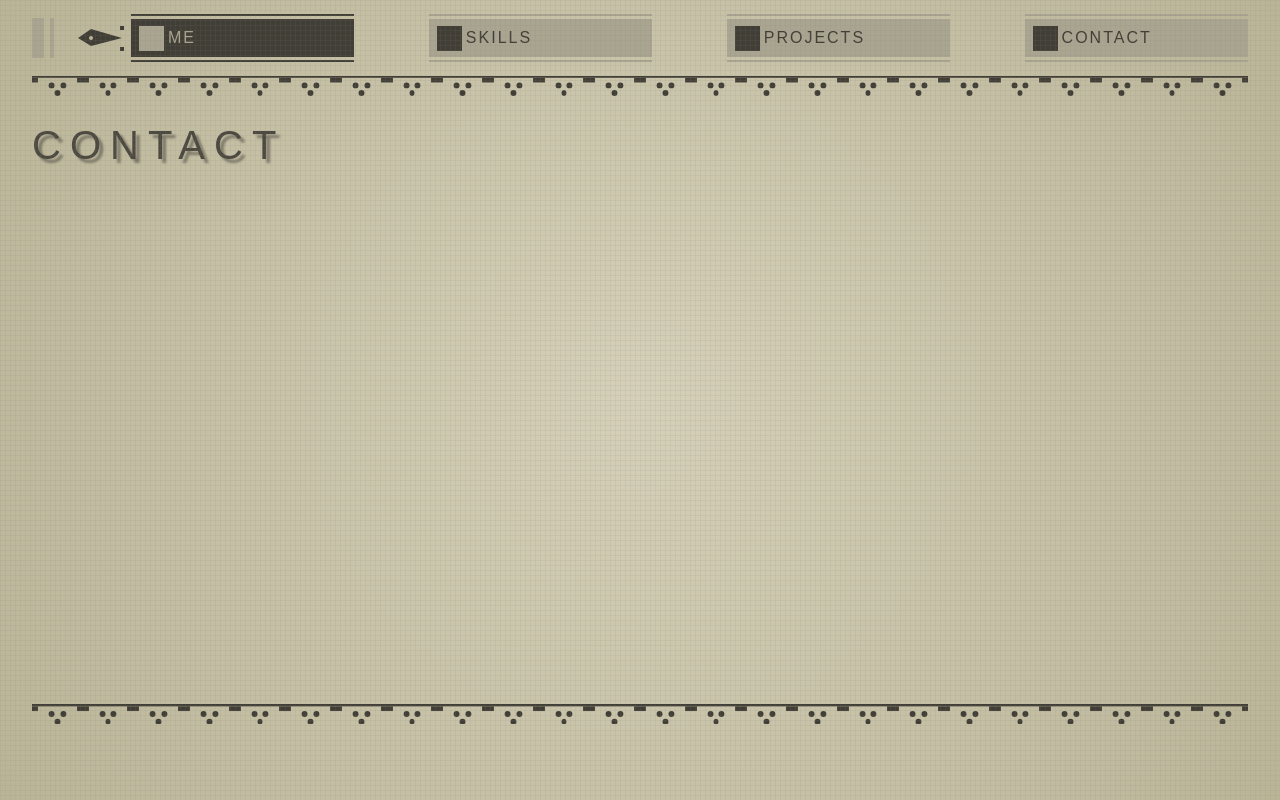
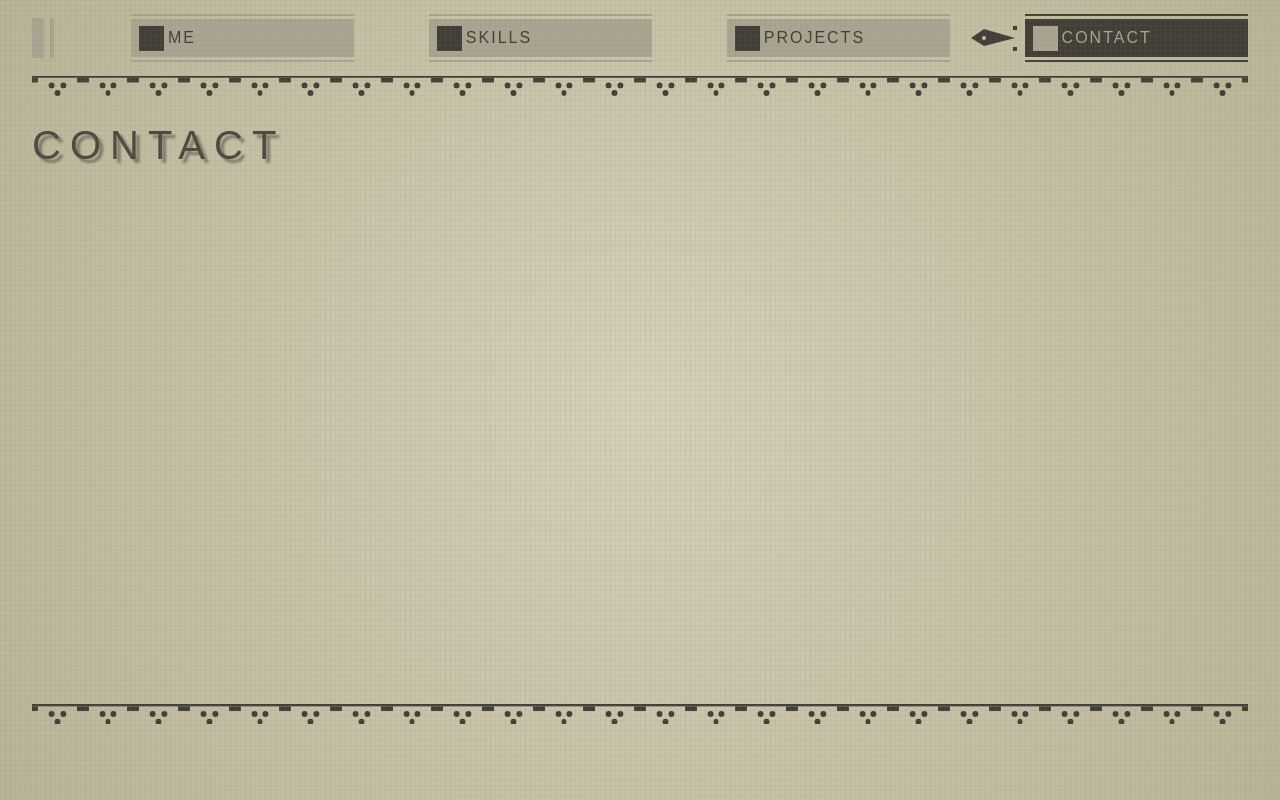
Before and after one commit to ElHurta/portfolio-hurtado, a Next.js app: page /contact in a window 1280 px wide. Built offline with nearby package versions, Linux system fonts and the light colour scheme.

Commit message:
reworking URL wise navbar

```diff
--- a/src/app/components/Home/AboutMe.tsx
+++ b/src/app/components/Home/AboutMe.tsx
@@ -3,7 +3,7 @@ import SkillIcons from "../Icons/SkillIcons";
 import { Profile } from "@/interfaces/portfolio.interfaces";
 
 export default function AboutMe({profile}: {profile: Profile}) {
-  console.log(profile);
+
   return (
     <div className={styles.aboutContainer}>
       <p className={styles.longDesc}>
--- a/src/app/components/Navigation/NavItem.tsx
+++ b/src/app/components/Navigation/NavItem.tsx
@@ -6,7 +6,7 @@ import Link from "next/link"
 import styles from './NavItem.module.css'
 import PointerSVG from "../Icons/PointerSVG"
 
-export function NavItem({ route, handleActive }: { route: Route, handleActive: (path: string) => void }) {
+export function NavItem({ route }: { route: Route}) {
 
     return (
         <li className={`${styles.navitem} ${route.active ? styles.navitemActive : ''}`}>
@@ -24,7 +24,6 @@ export function NavItem({ route, handleActive }: { route: Route, handleActive: (
 
             <div className={`${styles.navButton} ${route.active ? styles.navButtonActive : ''}`}>
                 <div
-                    onClick={() => handleActive(route.path)}
                     className={`${styles.buttonContent} ${route.active ? styles.buttonContentActive : ''}`}>
                     <Link href={route.path}>
                         <div className={`${styles.routeIcon} ${route.active ? styles.routeIconActive : ''}`}></div>
--- a/src/app/components/Navigation/Navigation.tsx
+++ b/src/app/components/Navigation/Navigation.tsx
@@ -1,6 +1,7 @@
 'use client'
 
-import { useState } from "react"
+import { useState, useEffect } from "react"
+import { usePathname } from "next/navigation"
 
 import { routes } from "@/app/routers"
 import { NavItem } from "./NavItem"
@@ -10,33 +11,18 @@ import VerticalBarSVG from '../Icons/VerticalBarSVG';
 
 export function Navigation() {
 
-    const [tabs, setTabs] = useState(() => {
-        if (globalThis.localStorage.getItem('activeTab')) {
-            routes.map((route) => {
-                if (route.path === globalThis.localStorage.getItem('activeTab')) {
-                    route.active = true
-                } else {
-                    route.active = false
-                }
-                return route
-            })
-        }
-        return routes
-    })
+    const pathname = usePathname()
 
-    const handleActive = (path: string) => {
-        globalThis.localStorage.setItem('activeTab', path)
+    const [tabs, setTabs] = useState(routes)
 
-        const newTabs = tabs.map((route) => {
-            if (route.path === path) {
-                route.active = true
-            } else {
-                route.active = false
+    useEffect(() => {
+        setTabs(routes.map((route) => {
+            return {
+                ...route,
+                active: pathname === route.path
             }
-            return route
-        })
-        setTabs(newTabs)
-    }
+        }))
+    }, [pathname])
 
     return (
         <header className={styles.header}>
@@ -48,7 +34,6 @@ export function Navigation() {
                             <NavItem
                                 key={route.path}
                                 route={route}
-                                handleActive={handleActive}
                             />
                         ))
                     }
--- a/src/app/routers.ts
+++ b/src/app/routers.ts
@@ -5,7 +5,7 @@ export interface Route {
 }
 
 export const routes: Route[] = [
-    { label: 'ME', path: '/', active : true },
+    { label: 'ME', path: '/', active : false },
     { label: 'SKILLS', path: '/skills', active : false },
     { label: 'PROJECTS', path: '/projects', active : false },
     { label: 'CONTACT', path: '/contact', active : false },
```
